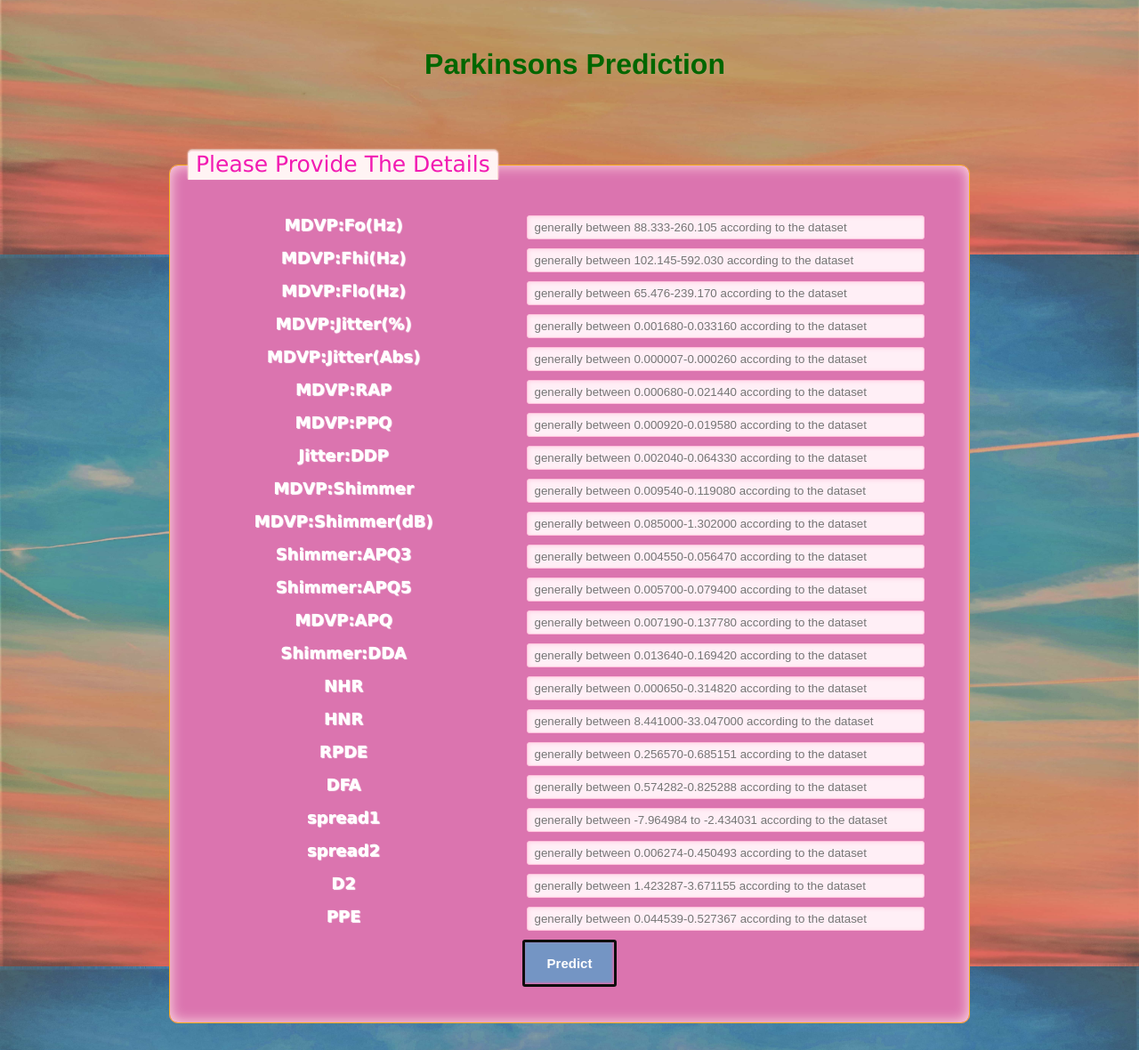
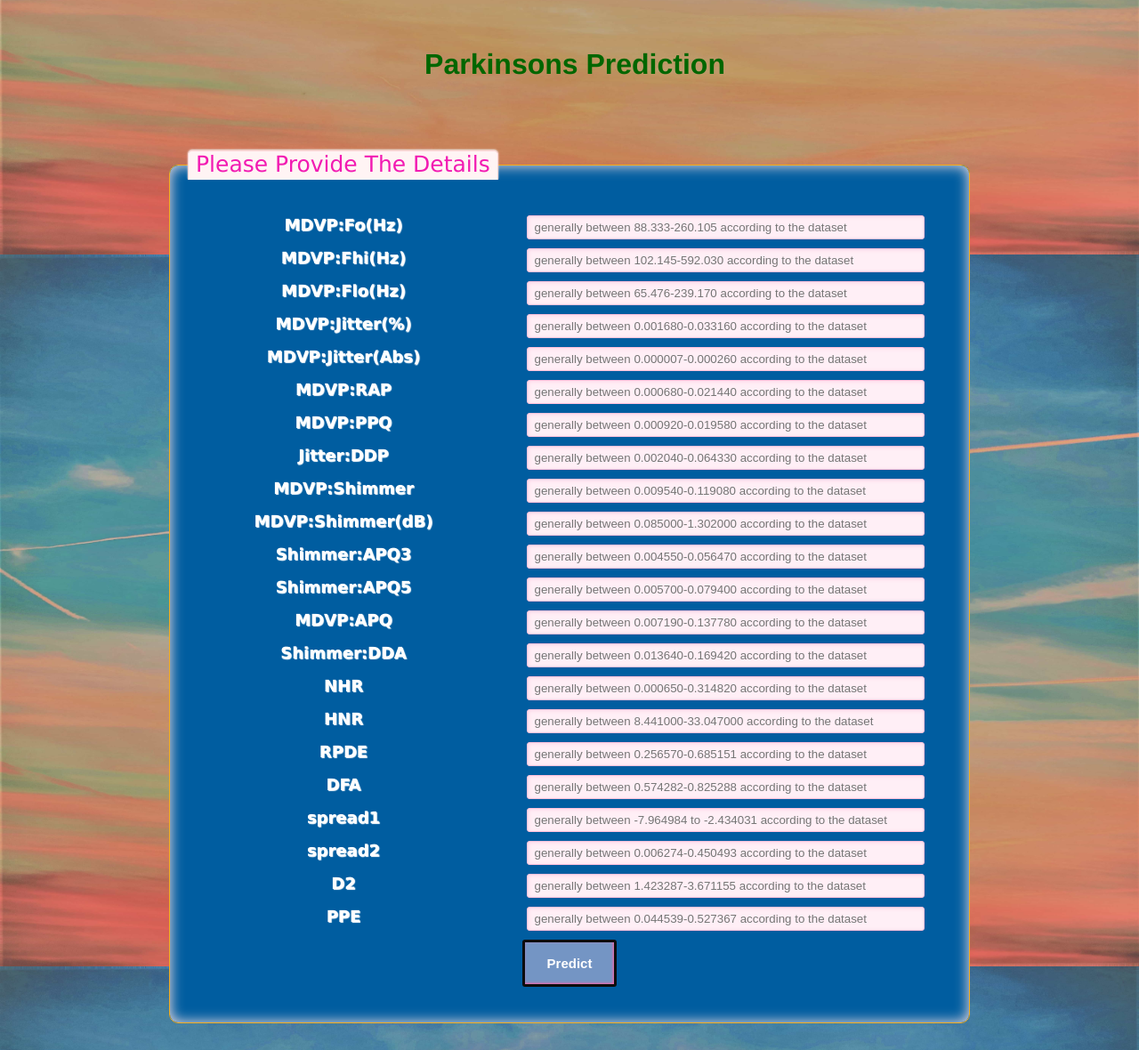
Before and after one commit to Mridul-2003/Multiple-Disease-Prediction, a Python web app: template Multiple-Disease-Predictor/templates/parkinsons.html in a window 1280 px wide. Shown: the part 514-1694 px from the top of the page at 89% size. Run offline with Jinja, Linux system fonts and the light colour scheme; the template is opened without the code that fills it, so the values that code supplies are empty.

Commit message:
Update parkinsons.html

```diff
--- a/Multiple-Disease-Predictor/templates/parkinsons.html
+++ b/Multiple-Disease-Predictor/templates/parkinsons.html
@@ -28,7 +28,7 @@
     margin: 0px 0px 10px 0px;
     border: 1px solid #f5ac1b;
     padding: 20px;
-    background: #db74af;
+    background: #005da0;
     box-shadow: inset 0px 0px 15px #FFE5E5;
     -moz-box-shadow: inset 0px 0px 15px #FFE5E5;
     -webkit-box-shadow: inset 0px 0px 15px #FFE5E5;
```
